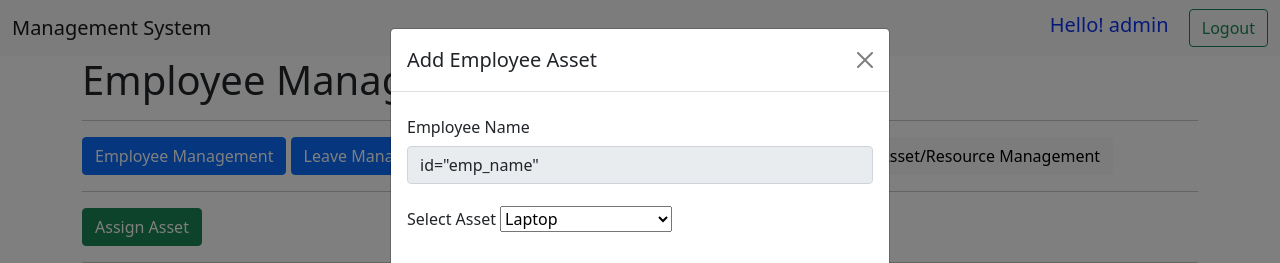
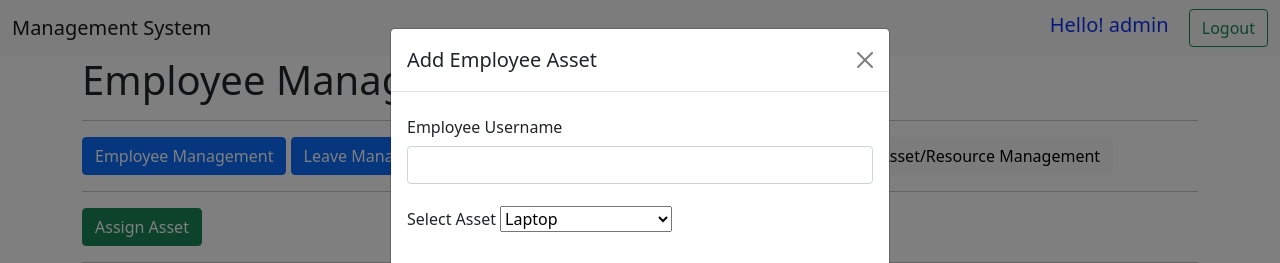
Before and after one commit to Adilali95559/Management, a Django app: page /ResourceManagement in a window 1280 px wide, after a click on "Assign Asset". Shown: the top 263 px of the page. Run offline with Django 4.2, Linux system fonts and the light colour scheme; a user stored in the database is signed in; data comes from the database, SQL or seed files in the repository; both versions use the stored data as it was after the commit; data that the repository does not hold is empty.

Commit message:
15 commit

```diff
--- a/app/views.py
+++ b/app/views.py
@@ -118,7 +118,7 @@ def add_emp(request):
         'emps': emps,
         'userslist': userlist
     }
-    print(emps)
+
     if request.method == 'POST':
         username = request.POST['username']
         first_name = request.POST['first_name']
@@ -287,11 +287,17 @@ def ResourceManagement(request):
         emps_asset = EmpAssetDetails.objects.filter(emp_id=emp_id).values()
         emp_instance = Employee.objects.get(emp_id=emp_id)
     else:
+
         emps_asset = EmpAssetDetails.objects.all()
+        emps = Employee.objects.all()
+
+    userlist = User.objects.all()
+
 
     context = {
         'emps_asset': emps_asset,
-        'emp_names': emp_names
+        'emp_names': emp_names,
+        'userslist': userlist
     }
     return render(request, 'ResourceManagement.html', context)
 
@@ -441,24 +447,16 @@ def add_team(request):
 @admin_only
 def add_asset(request):
     username = request.user.username
-    emp_names = ''
-    if username != 'admin':
-        emps = Employee.objects.filter(username=username).values()
-        emp_id = ''
-        for emp in emps:
-            emp_id = int(emp['emp_id'])
-            emp_names = emp['last_name'] + ' ' + emp['last_name']
-        emps_asset = EmpAssetDetails.objects.filter(emp_id=emp_id).values()
-        emp_instance = Employee.objects.get(emp_id=emp_id)
-    else:
-        emps_asset = EmpAssetDetails.objects.all()
+    emp_names = Employee.objects.all()
+
+    emps_asset = EmpAssetDetails.objects.all()
     context = {
         'emps_asset': emps_asset,
         'emp_names': emp_names
     }
 
     if request.method == 'POST':
-        emp_name = request.POST['emp_name']
+        emp_name = request.POST['user_name']
         asset_type = request.POST['asset_type']  # TODO : multi select or checkbox  e.g laptop and headset
         asset_id = request.POST['asset_id']
         assigned_date = request.POST[
--- a/template/ResourceManagement.html
+++ b/template/ResourceManagement.html
@@ -35,12 +35,16 @@
          <div class="modal-body">
            <form action="/add_asset" method="post">
             {% csrf_token %}
-             <div class="mb-3">
-               <label for="emp_name" class="col-form-label">Employee Name</label>
-               <input type="text" class="form-control" name="emp_name" value={{emp_names}} id="emp_name" readonly>
+            <div class="mb-3">
+              <label for="user_name" class="col-form-label">Employee Username</label>
+              <select id="user_name" class="form-control" name="user_name" value="user_name"  >
+                <li><option ></option></li>
+                {% for username in userslist%}
+                <li><option value="{{username}}">{{username}}</option></li>
+                {% endfor %}
 
-
-             </div>
+              </select>
+            </div>
 
              <div class="mb-3">
                <label for="asset_type" class="col-form-label">Select Asset</label>
```
Also changed, not shown: template/base.html (+4 -6 lines), db.sqlite3, 1 other file.
